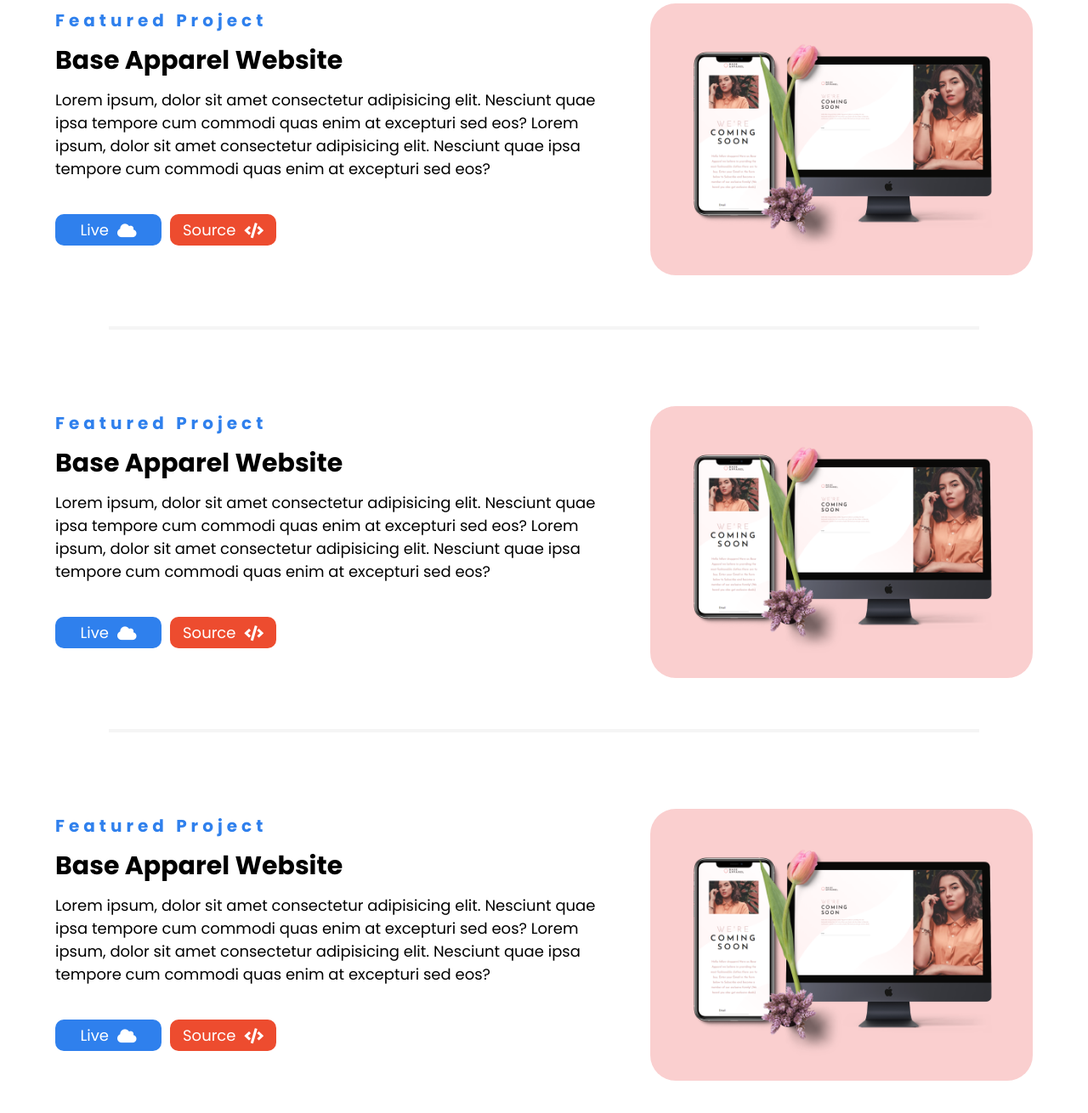
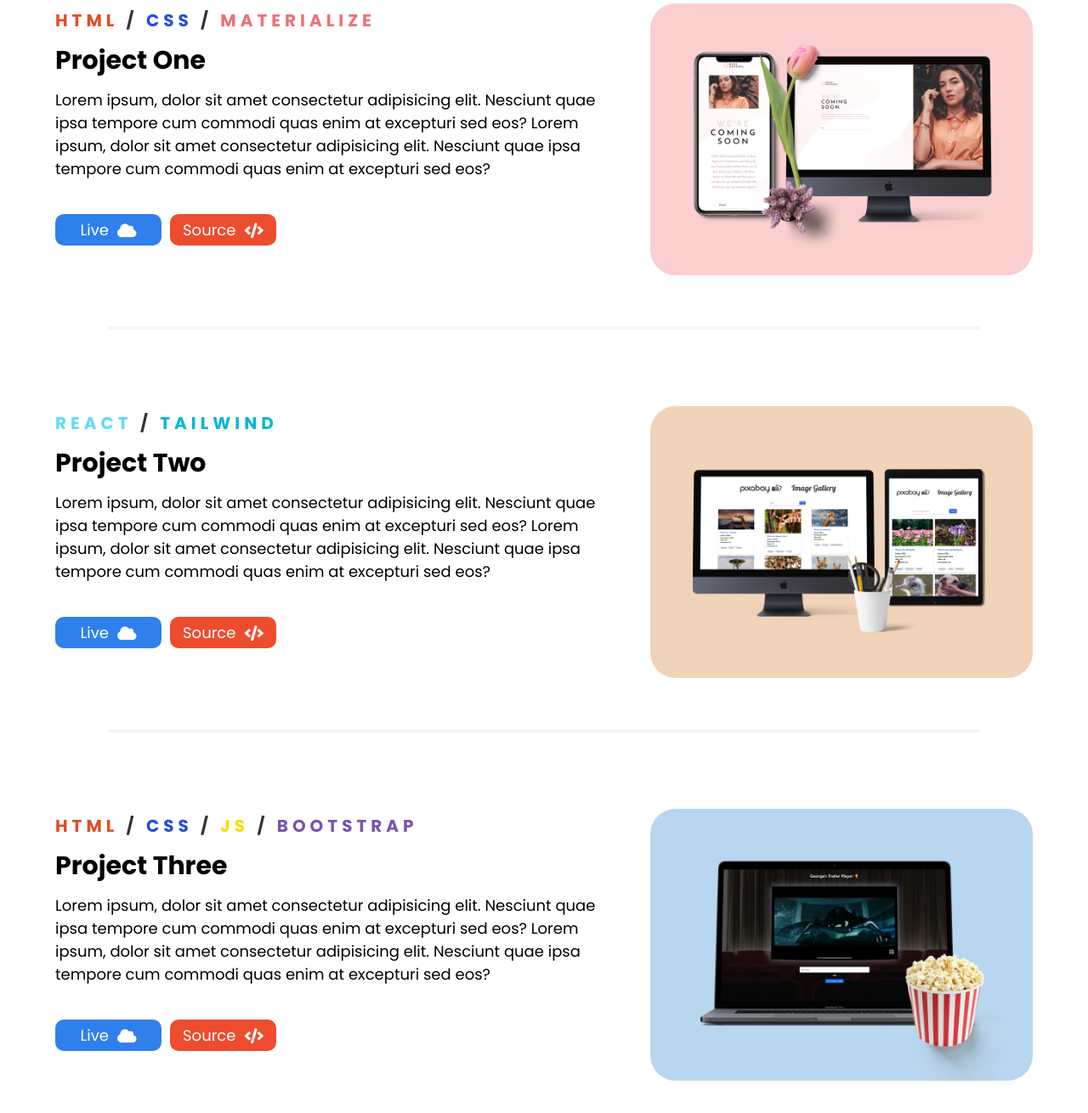
Before and after one commit to georgeburton97/portoflio2021, a website built with Parcel: page index.html in a window 1280 px wide. Shown: the part 1076-2386 px from the top of the page at 85% size. Built offline with nearby package versions, Linux system fonts and the light colour scheme.

Commit message:
Added new project and h3 styling

```diff
--- a/index.html
+++ b/index.html
@@ -63,8 +63,8 @@
 
             <div class="flexwork">
                 <div class="left-work">
-                    <h3>Featured Project</h3>
-                    <h2>Base Apparel Website</h2>
+                    <h3><span class="html-color">HTML</span> / <span class="css-color">CSS</span> / <span class="materialize-color">MATERIALIZE</span></h3>
+                    <h2>Project One</h2>
                     <p>Lorem ipsum, dolor sit amet consectetur adipisicing elit. Nesciunt quae ipsa tempore cum commodi quas enim at excepturi sed eos? Lorem ipsum, dolor sit amet consectetur adipisicing elit. Nesciunt quae ipsa tempore cum commodi quas enim at excepturi sed eos?</p>
                     <div class="work-buttons">
                         <a href="" class="workbutton">Live<i class="fas fa-cloud"></i></a>
@@ -80,12 +80,12 @@
 
             <div class="flexwork">
                 <div class="left-work">
-                    <h3>Featured Project</h3>
-                    <h2>Base Apparel Website</h2>
+                    <h3><span class="react-color">REACT</span> / <span class="tailwind-color">TAILWIND</span></h3>
+                    <h2>Project Two</h2>
                     <p>Lorem ipsum, dolor sit amet consectetur adipisicing elit. Nesciunt quae ipsa tempore cum commodi quas enim at excepturi sed eos? Lorem ipsum, dolor sit amet consectetur adipisicing elit. Nesciunt quae ipsa tempore cum commodi quas enim at excepturi sed eos?</p>
                     <div class="work-buttons">
-                        <a href="https://base-apparel-clothing.netlify.app/" target="_blank" class="workbutton">Live<i class="fas fa-cloud"></i></a>
-                        <a href="https://github.com/georgeburton97/Base-Apparel/tree/main" target="_blank" class="btn-secondary workbutton">Source<i class="fas fa-code"></i></a>
+                        <a href="" target="_blank" class="workbutton">Live<i class="fas fa-cloud"></i></a>
+                        <a href="" target="_blank" class="btn-secondary workbutton">Source<i class="fas fa-code"></i></a>
                     </div>
                 </div>
                 <div class="right-work img-hover-zoom project2">
@@ -97,8 +97,8 @@
 
             <div class="flexwork">
                 <div class="left-work">
-                    <h3>Featured Project</h3>
-                    <h2>Base Apparel Website</h2>
+                    <h3><span class="html-color">HTML</span> / <span class="css-color">CSS</span> / <span class="js-color">JS</span> / <span class="bootstrap-color">BOOTSTRAP</span></h3>
+                    <h2>Project Three</h2>
                     <p>Lorem ipsum, dolor sit amet consectetur adipisicing elit. Nesciunt quae ipsa tempore cum commodi quas enim at excepturi sed eos? Lorem ipsum, dolor sit amet consectetur adipisicing elit. Nesciunt quae ipsa tempore cum commodi quas enim at excepturi sed eos?</p>
                     <div class="work-buttons">
                         <a href="" class="workbutton">Live<i class="fas fa-cloud"></i></a>
--- a/js/index.js
+++ b/js/index.js
@@ -23,7 +23,7 @@ button.onclick = function() {
     left.classList.toggle('white-text')
    };
 
-  //  Fixes zindex issue with 'work' button
+  //  Fixes zindex issue on 'work' button
 
    if (button.classList.contains('opened') === false){
     leftbutton.setAttribute("style", "z-index: 1")
--- a/styles/_nav.scss
+++ b/styles/_nav.scss
@@ -61,7 +61,7 @@ header {
     a {
         font-weight: bold;
         color: $primaryColor;
-        transition: color 0.5s;
+        transition: color 0.25s;
 
         &:hover {
             color: $secondaryColor;
--- a/styles/_work.scss
+++ b/styles/_work.scss
@@ -5,7 +5,7 @@
     padding-top: 70px;
 
     h3 {
-        color: $primaryColor;
+        color: #333;
         font-size: 20px;
         letter-spacing: 5px;
     }
@@ -36,8 +36,7 @@
 .project2 {
     height: 320px;
     width: 450px;
-    background: url(/images/baseapparelmockup1.png) no-repeat center
-        center/cover;
+    background: url(/images/pixabaymockup.png) no-repeat center center/cover;
     border-radius: 30px;
     background-size: 100%;
     transition: background-size 0.3s ease-in;
@@ -49,8 +48,7 @@
 .project3 {
     height: 320px;
     width: 450px;
-    background: url(/images/baseapparelmockup1.png) no-repeat center
-        center/cover;
+    background: url(/images/trailerplayer.png) no-repeat center center/cover;
     border-radius: 30px;
     background-size: 100%;
     transition: background-size 0.3s ease-in;
@@ -89,6 +87,28 @@
     .btn-secondary {
         background: $secondaryColor;
     }
+}
+
+.html-color {
+    color: #e34c26;
+}
+.css-color {
+    color: #264de4;
+}
+.js-color {
+    color: #fcdc00;
+}
+.react-color {
+    color: #61dafb;
+}
+.tailwind-color {
+    color: #06b6d4;
+}
+.bootstrap-color {
+    color: #7952b3;
+}
+.materialize-color {
+    color: #eb7077;
 }
 
 h2 {
--- a/styles/style.scss
+++ b/styles/style.scss
@@ -14,6 +14,10 @@
     margin: 0;
     padding: 0;
     box-sizing: border-box;
+}
+
+html {
+    scroll-behavior: smooth;
 }
 
 body {
```
Also changed, not shown: dist/index.html, dist/pixabaymockup.f8bbaf6a.png (added), dist/trailerplayer.3d05bf5d.png (added), images/pixabaymockup.png (added), images/trailerplayer.png (added), 5 other files.
